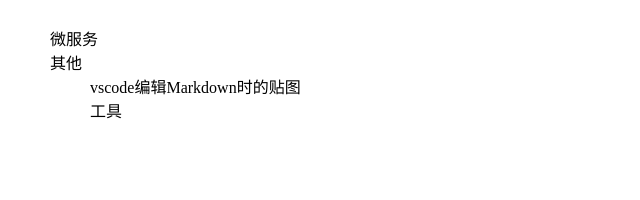
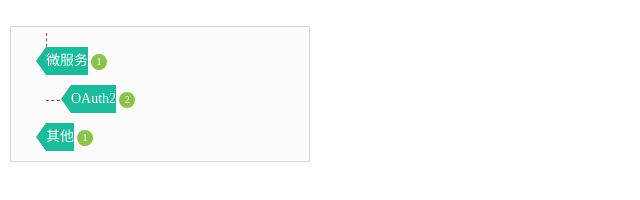
Before and after one commit to zhouyk-library/zhouyk-library.github.io, a website: page index.html in a window 1280 px wide. Both pictures are taken after a click on the element "微服务". Shown: the whole page, without its empty margins (0-640 px from the left). Drawn offline with nearby package versions, Linux system fonts and the light colour scheme.

Commit message:
项目重构

```diff
--- /dev/null
+++ b/css/tagTree.css
@@ -0,0 +1,97 @@
+.tagtree {
+    border: 1px solid #d7d7d7;
+    background-color: #fcfcfc;
+    padding: 10px;
+}
+.tagtree ul{
+    margin-left:-20px;
+}
+.tagtree li {
+    margin:0;
+    padding:10px 5px 0 5px;
+    position:relative;
+    list-style-type:none;
+}
+.tagtree li::before, .tagtree li::after {
+    content:'';
+    left:-20px;
+    position:absolute;
+    right:auto
+}
+.tagtree li::before {
+    border-left:1px dashed #795548;
+    bottom:50px;
+    height:100%;
+    top:-4;
+    width:1px
+}
+.tagtree li::after {
+    border-top:1px dashed #795548;
+    height:20px;
+    top:25px;
+    width:25px
+}
+.tagtree li span {
+    position: relative;
+    z-index: 1;
+    background-color: #1ABC9C;
+    height: 28px;
+    display: inline-block;
+    padding: 0 8 0 5;
+    font-size: 14px;
+    line-height: 28px;
+    color: white;
+}
+.tagtree li span:before {
+    content: "";
+    position: absolute;
+    z-index: -1;
+    border-top: 14px solid transparent;
+    border-right: 10px solid #1ABC9C;
+    border-bottom: 14px solid transparent;
+    left: -10px;
+}
+.tagtree li span {
+    cursor:pointer
+}
+.tagtree>ul>li::before, .tagtree>ul>li::after {
+    border:0
+}
+.tagtree li:last-child::before {
+    height:30px
+}
+.tagtree li span:hover
+{
+    background:#16A085;
+}
+.tagtree li span:hover::before
+{
+    border-right: 10px solid #16A085;
+}
+.node-count {
+    display: inline-block;
+    font-size: 10px;
+    margin-left: 3px;
+    height: 16px;
+    width: 16px;
+    background-color: #8bc34a;
+    text-align: center;
+    line-height: 16px;
+    color: white;
+    border-radius: 8px;
+}
+.tagtree li span i
+{
+    margin: 0 1 0 6;
+    color: #ECF0F1;
+    font-size: 18px;
+}
+.tagtree li span i:hover
+{
+    color: #FFEB3B;
+}
+span.i-check
+{
+    display: inline-block;
+    color: #FFEB3B !important;
+}
--- /dev/null
+++ b/i18n/menu.js
@@ -0,0 +1,5 @@
+module.exports = {
+  OAuth2:'OAuth2',
+  "micro-service":"微服务",
+  "other":'其他'
+ }
--- a/index.html
+++ b/index.html
@@ -7,10 +7,12 @@
   <title>zhouyk-library.github.io</title>
   <script src="/js/config.js"></script>
   <link rel="stylesheet" href="/css/home.css">
+  <link rel="stylesheet" type="text/css" href="css/tagTree.css" />
   <link rel="stylesheet" href="/css/theme/light/view.css">
   <script src="https://cdn.staticfile.org/jquery/3.2.1/jquery.min.js"></script>
   <script src="https://cdn.jsdelivr.net/npm/marked/marked.min.js"></script>
   <script src="https://cdnjs.cloudflare.com/ajax/libs/highlight.js/10.0.3/highlight.min.js"></script>
+  <script type="text/javascript" src="js/tagTree.js"></script>
   <script src="/js/home.js"></script>
 </head>
 
@@ -18,7 +20,7 @@
   <div class="zhouyk-blog-container">
     <!-- <div class="blog-con-header"></div> -->
     <div class="blog-con-left">
-      <ul class="left-tree-container"></ul>
+      <ul id="tree-container"></ul>
     </div>
     <div class="blog-con-right">
       <div id="html-context" class="Light"></div>
--- a/js/config.js
+++ b/js/config.js
@@ -1 +1 @@
-window.treeMenue=[{"key":"micro-service","name":"微服务","isP":true,"child":[{"key":"OAuth2","name":"OAuth2","isP":true,"child":[{"key":"index","name":"简介","path":"/modules/micro-service/OAuth2/index"},{"key":"OAuth2Flow","name":"授权模式","path":"/modules/micro-service/OAuth2/OAuth2Flow"}]}]},{"key":"other","name":"其他","isP":true,"child":[{"key":"vscode-markdown-img","name":"vscode编辑Markdown时的贴图工具","path":"/modules/other/vscode-markdown-img"}]}]
+window.treeMenue=[{"key":"micro-service","name":"微服务","isP":true,"child":[{"key":"OAuth2","name":"OAuth2","isP":true,"child":[{"key":"index.md","name":"微服务安全架构-OAuth2 \r","child":[],"path":"/modules/micro-service/OAuth2/index.md"},{"key":"OAuth2Flow.md","name":"OAuth2Flow\r","child":[],"path":"/modules/micro-service/OAuth2/OAuth2Flow.md"}]}]},{"key":"other","name":"其他","isP":true,"child":[{"key":"vscode-markdown-img.md","name":"vscode编辑Markdown时的贴图工具\r","child":[],"path":"/modules/other/vscode-markdown-img.md"}]}]
--- a/js/home.js
+++ b/js/home.js
@@ -1,43 +1,20 @@
 $(document).ready(function() {
-  function generate(treeMenue, par) {
-    treeMenue.forEach(item => {
-      var ele = document.createElement('li');
-      if (!item.child || item.child.length === 0) {
-        ele.innerHTML = item.name;
-        ele.onclick = renderMarkEvent;
-        ele.setAttribute("path", item.path)
-      } else {
-        ele.innerHTML = '<span onclick="nodeclickevent(this)"><span class="switch-open"></span>' + item.name + '</span>';
-        var nextpar = document.createElement('ul');
-        ele.appendChild(nextpar);
-        generate(item.child, nextpar);
-      }
-      par.appendChild(ele);
-
-    })
-  }
-  generate(window.treeMenue, document.getElementsByClassName('left-tree-container')[0]);
-
-
+  $("#tree-container").tagTree({
+    id:"",
+    data:window.treeMenue,
+    fold:true,
+    multiple:false,
+    click:function(val){
+      val && val != 'undefined' && renderMarkEvent(val)
+    },
+    done:function(){
+      console.log('tagTree is ok!');
+    }
+  });
 });
 
-//处理展开和收起
-function nodeclickevent(eve) {
-  var par = eve.nextElementSibling;
-  if (par.style.display == 'none') {
-    par.style.display = 'block';
-    // eve.className = 'switch-open';
-  }
-  else {
-    par.style.display = 'none';
-    // eve.className = 'switch-close';
-  }
-}
-
-
-function renderMarkEvent(eve) {
-  var path = eve.toElement.getAttribute("path");
-  $.get(path + ".md?timestep=" + (new Date().getTime()), function(data) {
+function renderMarkEvent(path) {
+  $.get(path + "?timestep=" + (new Date().getTime()), function(data) {
     $("#html-context").html(renderMark2Html(data));
   });
 }
--- /dev/null
+++ b/js/tagTree.js
@@ -0,0 +1,80 @@
+///////////////////////////////////////////////
+/// 树型标签
+/// V 1.0
+/// creat by lee
+/// https://github.com/miracleren/tagTree
+/// 20190529
+/// 运行库 juqery
+/// //////////////////////////////////////////
+
+
+;(function($){
+
+	var defaults ={
+		id:"",
+		data:[],
+		fold:true,
+		multiple:false,
+		check:function(){},
+		done:function(){}
+	};
+
+	$.fn.tagTree = function(options){
+		var that = $(this);
+		options.id = "#" + that.attr("id");
+        var opts = $.extend(defaults, options);
+
+        that.addClass("tagtree");
+        setTree(defaults.data,that);
+
+        $(defaults.id+' li:has(ul)').addClass('li-top');
+        if(defaults.fold)
+        	$(defaults.id+" .li-top li").hide('fast');
+	    $(defaults.id+' li.li-top > span').on('click', function (e) {
+	        var child = $(this).parent('li.li-top').find(' > ul > li');
+	        if (child.is(":visible")) {
+	            child.hide('fast');
+	        } else {
+	            child.show('fast');
+	        }
+	        return false;
+      });
+
+	    $(defaults.id+' li span').click(function(event) {
+        const val = $(this).attr("data-val")
+        if(val){
+          if(!$(this).hasClass('i-check')){
+            $('.i-check').removeClass('i-check')
+            $(this).addClass('i-check');
+            defaults.click(val);
+          }
+        }
+	    	return false;
+	    });
+	    defaults.done();
+	}
+
+	$.fn.tagTreeValues =function(){
+		var vals = [];
+		$(defaults.id +" .i-check").each(function(index, el) {
+			vals.push($(el).attr('data-val'));
+		});
+		return vals;
+	}
+
+	//递归生成树
+	function setTree(data,that)
+	{
+		var ul = $('<ul></ul>');
+		that.append(ul);
+		$.each(data,function(index,value){
+			var li = $('<li><span data-val="'+(!!value.path? value.path :'')+'">'+value.name+'</span></li>');
+			ul.append(li);
+		    if(value.child.length > 0)
+		    {
+		    	li.append('<div class="node-count">'+value.child.length+'</div>');
+		    	setTree(value.child,li);
+		    }
+		});
+	}
+})(jQuery);
--- a/modules/other/config.json
+++ /dev/null
@@ -1,6 +0,0 @@
-[
-  {
-    "key": "vscode-markdown-img",
-    "name": "vscode编辑Markdown时的贴图工具"
-  }
-]
```
Also changed, not shown: index.js (+43 -4 lines), modules/config.json (deleted, +0 -12 lines), modules/micro-service/OAuth2/config.json (deleted, +0 -10 lines), modules/micro-service/config.json (deleted, +0 -7 lines).
